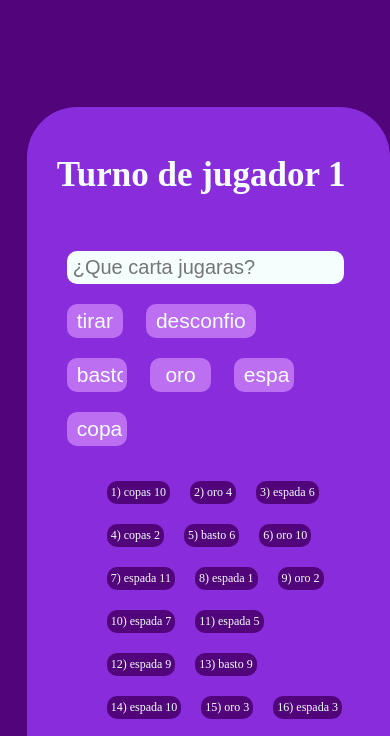
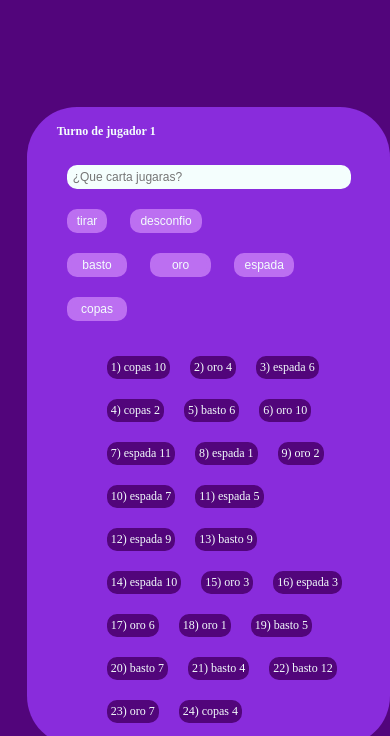
Before and after one commit to Linderman343/Semi-pagina-de-leo, a plain HTML site: page Desconfio/nashe.html in a window 390 px wide. Both pictures are taken after a click on the button "comenzar". Shown: the part 103-839 px from the top of the page. Drawn offline with Linux system fonts and the light colour scheme.

Commit message:
Update fachero.css

```diff
--- a/fachero.css
+++ b/fachero.css
@@ -204,7 +204,7 @@ div > #kiruto {
     right: 10%;
     position: absolute;
 }
-li a, :hover {
+li a, :hover, :after {
     color:#f4fefd;
     text-decoration: none;
 
@@ -325,4 +325,90 @@ li a, :hover {
         margin-right: auto;
         margin-left:auto;
     }
+    #start{
+        border-radius: 50px;
+        width: 50%;
+        font-size: 21px;
+
+    }
+    #confir{
+
+        border-radius: 50px;
+        width: 50%;
+        font-size: 21px;
+
+    }
+    input{
+        border: 4px solid #52057B ;
+        border-radius: 10px;
+        display: inline-block;
+        margin: 10px;
+        background-color: #52057B;
+    }
+    #partida{
+        padding-top: 1px;
+        padding-bottom: 1px;
+        padding-left: 30px;
+        padding-right: 30px;
+        border-radius: 50px;
+        background: #892CDC;
+        width: 90%;
+        margin-left: auto;
+        margin-right: auto;
+        margin-bottom: 100px;
+
+    }
+    #mostrar {
+        width: 10%;
+    }
+    .botone{
+        border: 4px solid #BC6FF1 ;
+        border-radius: 10px;
+        background-color: #BC6FF1;
+        color:#f4fefd;
+        font-size: 12px;
+        margin: 10px;
+        width: 20%;
+    }
+    #juga{
+        font-size: 12px;
+    }
+    #tit{
+        margin-bottom: auto;
+        margin-top: auto;
+        left: 20%;
+    }
+    #lugar{
+        width: 90%;
+        color:#0c0b0b;
+        background-color: #f4fefd;
+        border: 4px solid #f4fefd ;
+        border-radius: 10px;
+        font-size: 12px;
+
+    }
+    .boton{
+        border: 4px solid #BC6FF1 ;
+        border-radius: 10px;
+        background-color: #BC6FF1;
+        color:#f4fefd;
+        font-size:12px;
+        margin: 10px;
+    }
+    #liste{
+        border: 4px solid #52057B ;
+        border-radius: 10px;
+        display: inline-block;
+        margin: 10px;
+        background-color: #52057B;
+    }
+    #juego {
+        width: 90%;
+        height: 1000px;
+        margin-left: auto;
+        margin-right: auto;
+        margin-top: 210px;
+    }
+
+
   }
```
